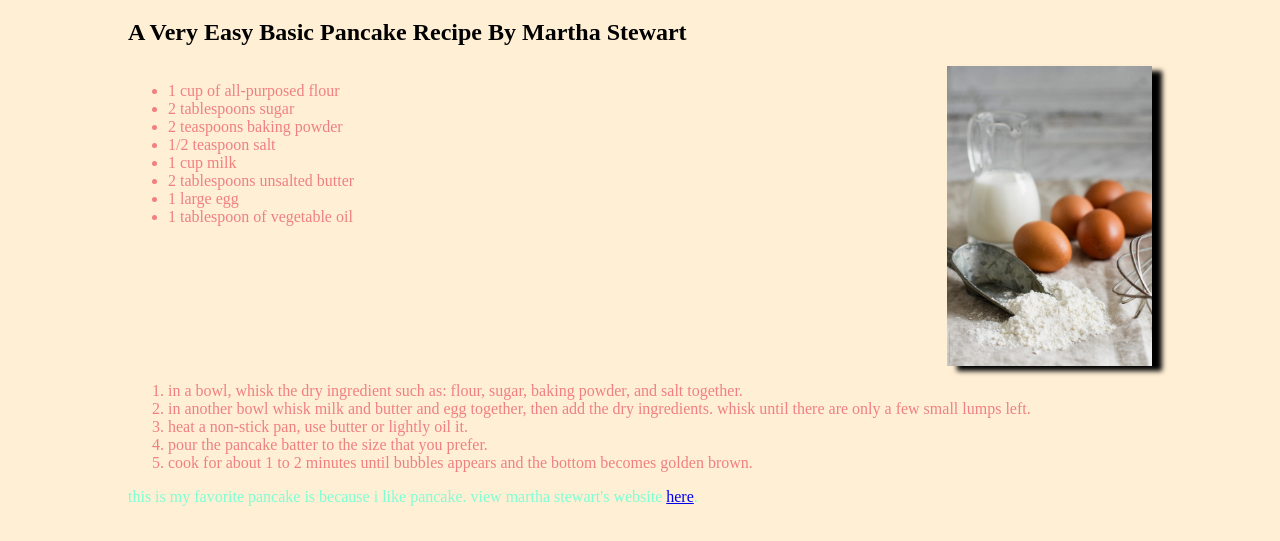
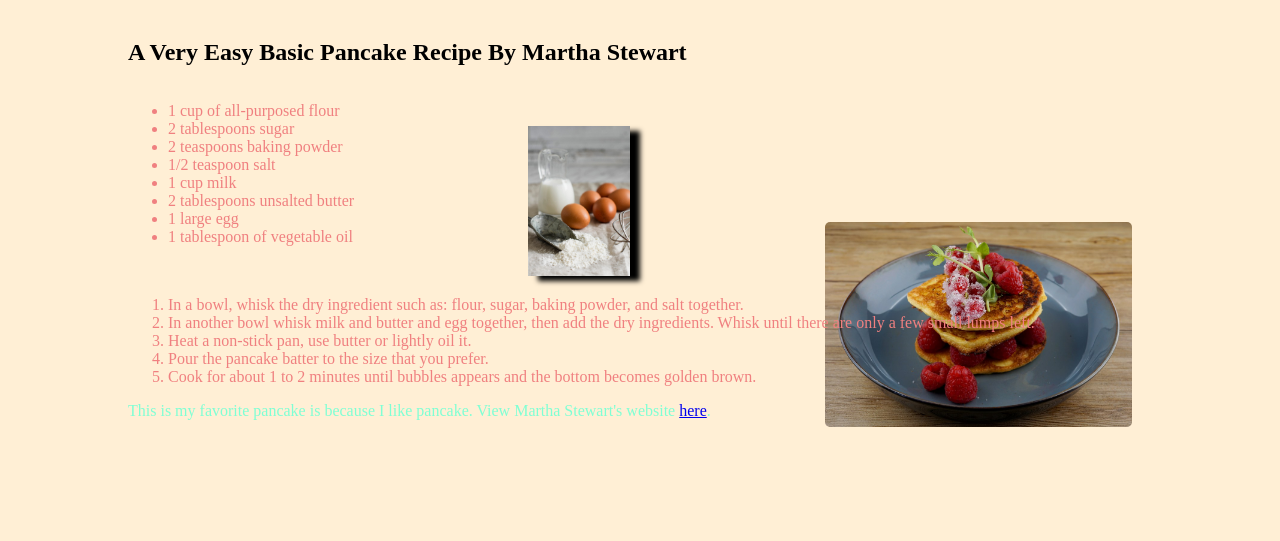
Before and after one commit to tuanluus/HTMLs, a plain HTML site: page lab03/index.html in a window 1280 px wide. Shown: the part 189-730 px from the top of the page. Drawn offline with Linux system fonts and the light colour scheme.

Commit message:
Add files via upload

```diff
--- a/lab03/index.html
+++ b/lab03/index.html
@@ -11,10 +11,8 @@
   <h1>Tuan Luu</h1>
   <h2>A very easy basic pancake recipe by Martha Stewart</h2>
 
-  <img class="img-recipe" src="images/recipe.jpg" style="float-right;" alt = "recipe image">
-
-  <div class = "pancake-Recipes">
-  <ul style="float:left;">
+  <div class = "pancake">
+  <ul>
     <li>1 cup of all-purposed flour</li>
     <li>2 tablespoons sugar</li>
     <li>2 teaspoons baking powder</li>
@@ -25,9 +23,8 @@
     <li>1 tablespoon of vegetable oil</li>
   </ul>
 
-</div>
+  <img class="img-recipe" src="images/recipe.jpg" alt = "recipe image">
 
- <div class = "pancake-Direction">
   <ol>
     <li>In a bowl, whisk the dry ingredient such as: flour, sugar, baking powder, and salt together.</li>
     <li>In another bowl whisk milk and butter and egg together, then add the dry ingredients. Whisk until there are only a few small lumps left.</li>
@@ -36,10 +33,12 @@
     <li>Cook for about 1 to 2 minutes until bubbles appears and the bottom becomes golden brown.</li>
   </ol>
 
+  <div class = "img-pancake">  </div>
+
+
   <p>This is my favorite pancake is because I like pancake. View Martha Stewart's website <a href="https://www.marthastewart.com/338185/basic-pancakes" target="_blank">here</a>.</p>
 </div>
 
-  <div class = "img-pancake">  </div>
 
 
 
--- a/lab03/recipe.css
+++ b/lab03/recipe.css
@@ -6,7 +6,10 @@ body{
     font-family: 'Times New Roman', Times, serif;
     background: papayawhip;
     color: rgb(0, 0, 0);
-    float:left;
+    display: flex;
+    flex-direction: column;
+    flex-wrap:wrap;
+    align-items: left;
 
 }
 
@@ -18,26 +21,17 @@ h2{
     text-transform: capitalize;
 }
 
-.pancake-Recipes{
+.pancake{
     color: lightcoral;
-    float:left;
-}
-
-.pancake-Direction{
-    text-transform: lowercase;
-    color: lightcoral;
-    float:left;
-
 }
 
 .img-recipe{
 
-    width: 20%;
-    height: 30%;
+    width: 10%;
+    height: 10%;
     background-size: 100%;
-    display: grid;
-    float:right;
-
+    margin-left: 400px;
+    margin-top: -200px;
     box-shadow: 10px 5px 5px black;
 
 }
@@ -47,7 +41,7 @@ p{
 
 }
 .img-pancake{
-
+    margin-top: -200px;
     width: 30%;
     height: 40%;
     content: url("images/pancake.jpg");
```
